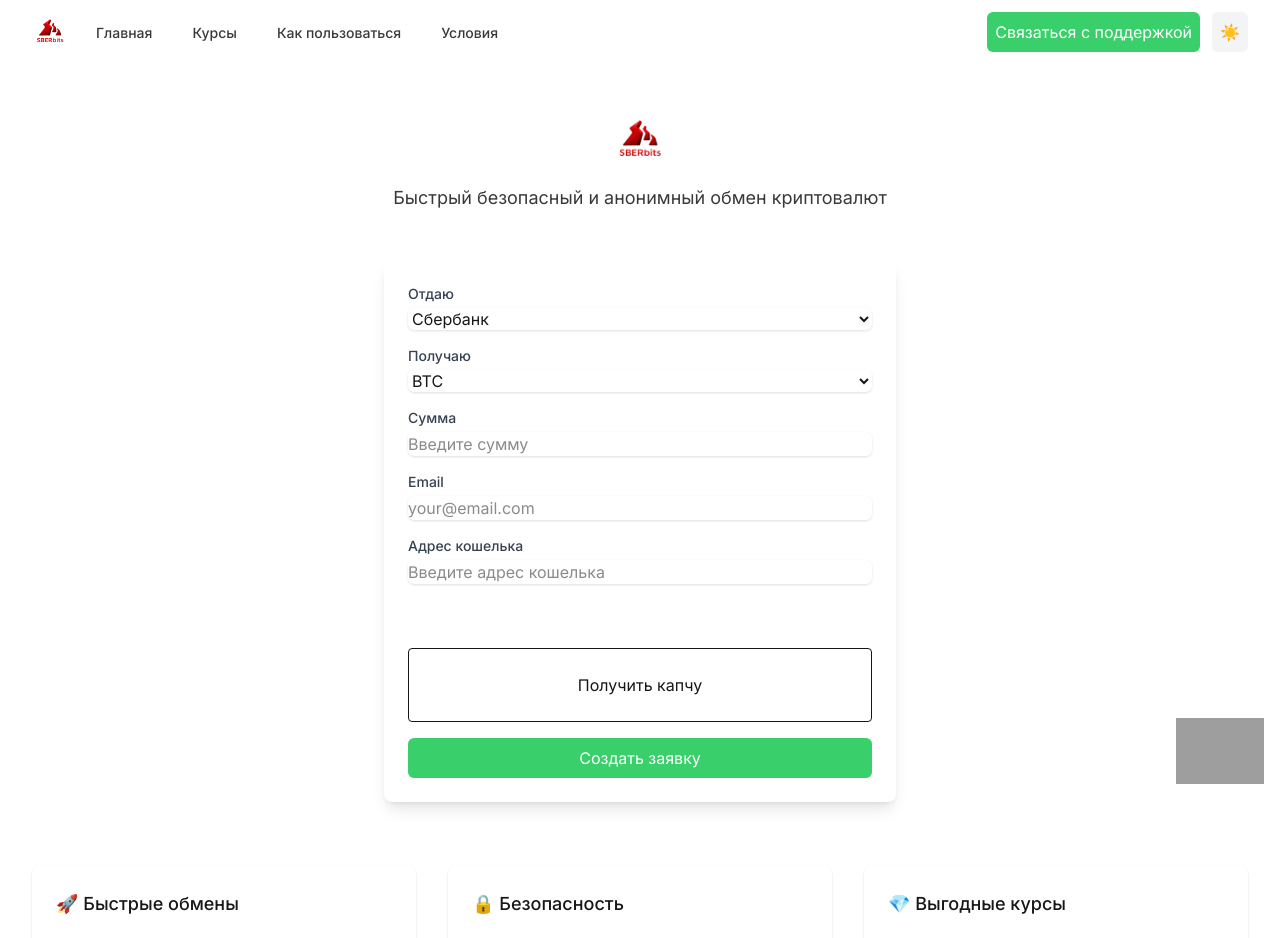
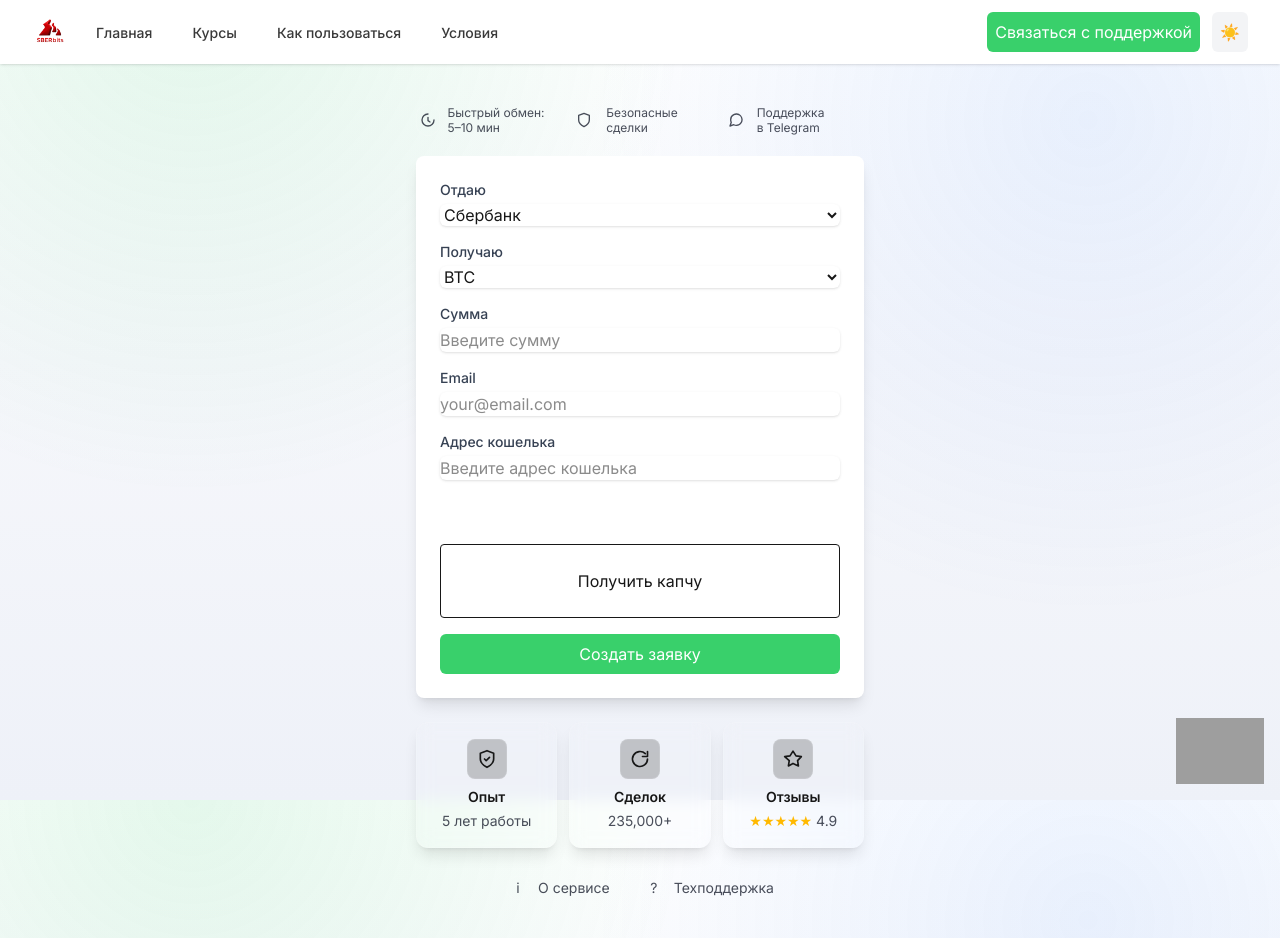
Before and after one commit to ruopp93-dot/sberbit, a Next.js app: page / in a window 1280 px wide. Shown: the top 938 px of the page. Built offline with nearby package versions, Linux system fonts and the light colour scheme; grey boxes are pictures that could not be loaded.

Commit message:
Update Home component with new layout and icons
Refactor Home component layout and add feature icons.

```diff
--- a/src/app/page.tsx
+++ b/src/app/page.tsx
@@ -1,54 +1,136 @@
 import { ExchangeForm } from '@/components/ExchangeForm';
-import ExchangeRates from '@/components/ExchangeRates';
+import Link from 'next/link';
+
+function FeatureIcon({
+  children,
+}: {
+  children: React.ReactNode;
+}) {
+  return (
+    <span
+      className="inline-flex h-8 w-8 items-center justify-center rounded-full border border-white/10 bg-white/5"
+      aria-hidden="true"
+    >
+      {children}
+    </span>
+  );
+}
+
+function StatCard({
+  title,
+  value,
+  icon,
+}: {
+  title: string;
+  value: React.ReactNode;
+  icon: React.ReactNode;
+}) {
+  return (
+    <div className="rounded-xl border border-white/10 bg-white/5 px-3 py-4 text-center shadow-lg backdrop-blur">
+      <div className="mx-auto mb-2 inline-flex h-10 w-10 items-center justify-center rounded-lg border border-white/10 bg-black/20">
+        {icon}
+      </div>
+      <div className="text-sm font-semibold">{title}</div>
+      <div className="mt-1 text-sm text-[var(--sb-muted)]">{value}</div>
+    </div>
+  );
+}
 
 export default function Home() {
   return (
-    <main className="min-h-screen py-12" style={{ background: 'var(--background)', color: 'var(--foreground)' }}>
-      <div className="max-w-7xl mx-auto px-4 sm:px-6 lg:px-8">
-        <div className="text-center mb-12">
-          <h1 className="text-4xl font-bold mb-4" style={{ color: 'var(--foreground)' }}>
-            <img src="/logo.png" alt="SberBitS" style={{ height: 56, width: 'auto', display: 'inline-block' }} />
-          </h1>
-          <p className="text-lg" style={{ color: 'var(--foreground)', opacity: 0.85 }}>
-            Быстрый безопасный и анонимный обмен криптовалют
-          </p>
+    <main className="min-h-screen px-4 pb-16 pt-10">
+      <div className="mx-auto w-full max-w-md">
+        <div className="mb-5 grid grid-cols-3 gap-3 text-xs text-[var(--sb-muted)]">
+          <div className="flex items-center gap-2">
+            <FeatureIcon>
+              <svg viewBox="0 0 24 24" className="h-4 w-4" fill="none" stroke="currentColor" strokeWidth="2">
+                <path d="M12 8v5l3 2" strokeLinecap="round" strokeLinejoin="round" />
+                <path d="M21 12a9 9 0 1 1-9-9" strokeLinecap="round" strokeLinejoin="round" />
+              </svg>
+            </FeatureIcon>
+            <span className="leading-tight">Быстрый обмен: 5–10&nbsp;мин</span>
+          </div>
+          <div className="flex items-center gap-2">
+            <FeatureIcon>
+              <svg viewBox="0 0 24 24" className="h-4 w-4" fill="none" stroke="currentColor" strokeWidth="2">
+                <path d="M12 22s8-4 8-10V5l-8-3-8 3v7c0 6 8 10 8 10z" strokeLinecap="round" strokeLinejoin="round" />
+              </svg>
+            </FeatureIcon>
+            <span className="leading-tight">Безопасные сделки</span>
+          </div>
+          <div className="flex items-center gap-2">
+            <FeatureIcon>
+              <svg viewBox="0 0 24 24" className="h-4 w-4" fill="none" stroke="currentColor" strokeWidth="2">
+                <path d="M21 11.5a8.4 8.4 0 0 1-.9 3.8 8.5 8.5 0 0 1-7.6 4.7 8.4 8.4 0 0 1-3.8-.9L3 21l1.9-5.7a8.4 8.4 0 0 1-.9-3.8 8.5 8.5 0 0 1 4.7-7.6 8.4 8.4 0 0 1 3.8-.9h.5A8.5 8.5 0 0 1 21 11v.5z" strokeLinecap="round" strokeLinejoin="round" />
+              </svg>
+            </FeatureIcon>
+            <span className="leading-tight">Поддержка в&nbsp;Telegram</span>
+          </div>
         </div>
 
+        <ExchangeForm />
 
-        <div className="mt-8">
-          <h2 className="text-2xl font-semibold mb-6" style={{ color: 'var(--foreground)' }}>
-
-          </h2>
-          <ExchangeForm />
+        <div className="mt-6 grid grid-cols-3 gap-3">
+          <StatCard
+            title="Опыт"
+            value="5 лет работы"
+            icon={
+              <svg viewBox="0 0 24 24" className="h-5 w-5" fill="none" stroke="currentColor" strokeWidth="2">
+                <path d="M12 22s8-4 8-10V5l-8-3-8 3v7c0 6 8 10 8 10z" strokeLinecap="round" strokeLinejoin="round" />
+                <path d="M9 12l2 2 4-4" strokeLinecap="round" strokeLinejoin="round" />
+              </svg>
+            }
+          />
+          <StatCard
+            title="Сделок"
+            value="235,000+"
+            icon={
+              <svg viewBox="0 0 24 24" className="h-5 w-5" fill="none" stroke="currentColor" strokeWidth="2">
+                <path d="M21 12a9 9 0 1 1-2.64-6.36" strokeLinecap="round" strokeLinejoin="round" />
+                <path d="M21 3v6h-6" strokeLinecap="round" strokeLinejoin="round" />
+              </svg>
+            }
+          />
+          <StatCard
+            title="Отзывы"
+            value={
+              <span className="inline-flex items-center gap-1">
+                <span className="text-amber-400">★★★★★</span>
+                <span className="text-[var(--sb-muted)]">4.9</span>
+              </span>
+            }
+            icon={
+              <svg viewBox="0 0 24 24" className="h-5 w-5" fill="none" stroke="currentColor" strokeWidth="2">
+                <path d="M12 17.3l-5.5 3 1-6.3L2 9.2l6.4-1L12 2.5l3.6 5.7 6.4 1-4.5 4.8 1 6.3z" strokeLinecap="round" strokeLinejoin="round" />
+              </svg>
+            }
+          />
         </div>
 
-        <div className="mt-16 grid gap-8 md:grid-cols-3">
-          <div className="p-6 rounded-lg shadow" style={{ background: 'var(--background)', color: 'var(--foreground)' }}>
-            <h3 className="text-lg font-medium mb-4" style={{ color: 'var(--foreground)' }}>
-              🚀 Быстрые обмены
-            </h3>
-            <p style={{ color: 'var(--foreground)', opacity: 0.85 }}>
-              Среднее время обработки заявки составляет от 15 до 90 минут
-            </p>
-          </div>
-
-          <div className="p-6 rounded-lg shadow" style={{ background: 'var(--background)', color: 'var(--foreground)' }}>
-            <h3 className="text-lg font-medium mb-4" style={{ color: 'var(--foreground)' }}>
-              🔒 Безопасность
-            </h3>
-            <p style={{ color: 'var(--foreground)', opacity: 0.85 }}>
-              Все транзакции защищены и проходят через систему безопасности
-            </p>
-          </div>
-
-          <div className="p-6 rounded-lg shadow" style={{ background: 'var(--background)', color: 'var(--foreground)' }}>
-            <h3 className="text-lg font-medium mb-4" style={{ color: 'var(--foreground)' }}>
-              💎 Выгодные курсы
-            </h3>
-            <p style={{ color: 'var(--foreground)', opacity: 0.85 }}>
-              Мы предлагаем конкурентные курсы обмена и низкие комиссии
-            </p>
-          </div>
+        <div className="mt-7 flex items-center justify-center gap-8 text-sm text-[var(--sb-muted)]">
+          <Link href="/how-to-use" className="inline-flex items-center gap-2 hover:text-[var(--foreground)]">
+            <span
+              className="inline-flex h-6 w-6 items-center justify-center rounded-full border border-white/10 bg-white/5"
+              aria-hidden="true"
+            >
+              i
+            </span>
+            О сервисе
+          </Link>
+          <a
+            href="https://t.me/SberBitssupport"
+            target="_blank"
+            rel="noopener noreferrer"
+            className="inline-flex items-center gap-2 hover:text-[var(--foreground)]"
+          >
+            <span
+              className="inline-flex h-6 w-6 items-center justify-center rounded-full border border-white/10 bg-white/5"
+              aria-hidden="true"
+            >
+              ?
+            </span>
+            Техподдержка
+          </a>
         </div>
       </div>
     </main>
```
